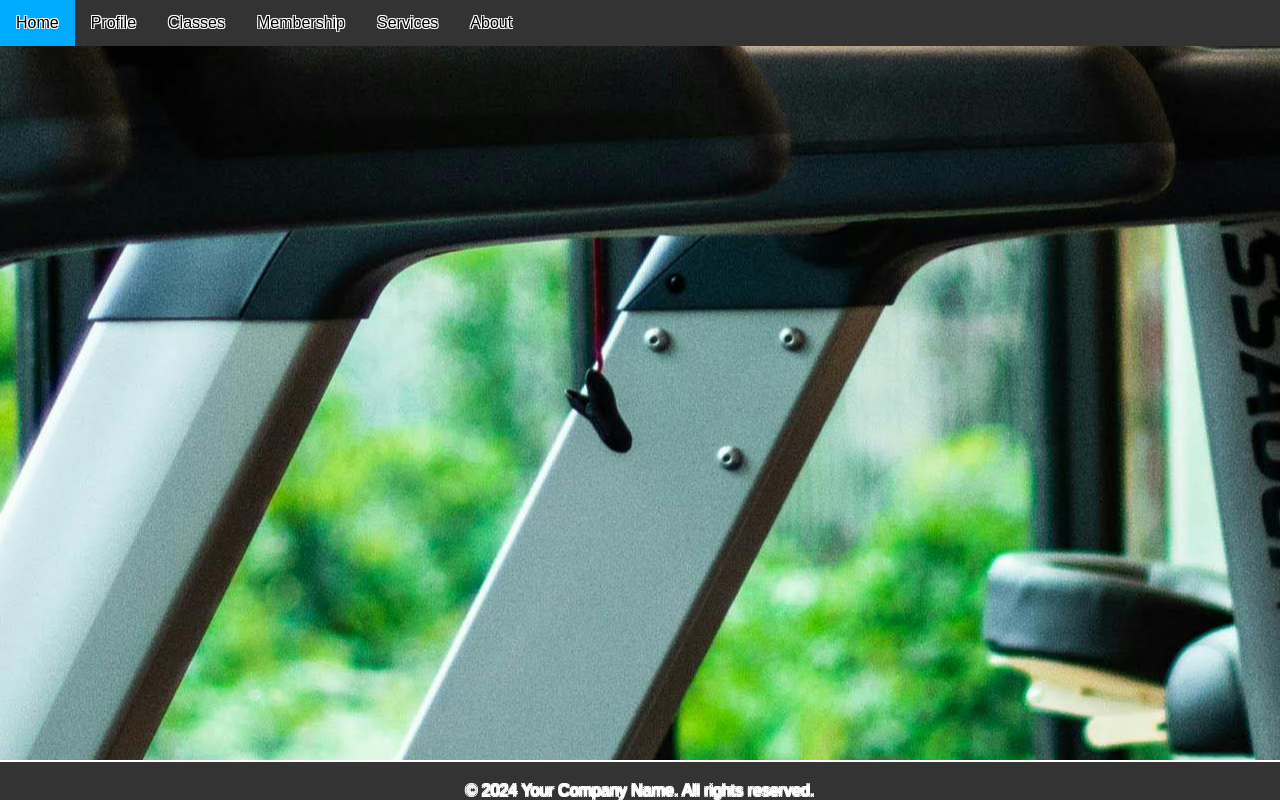
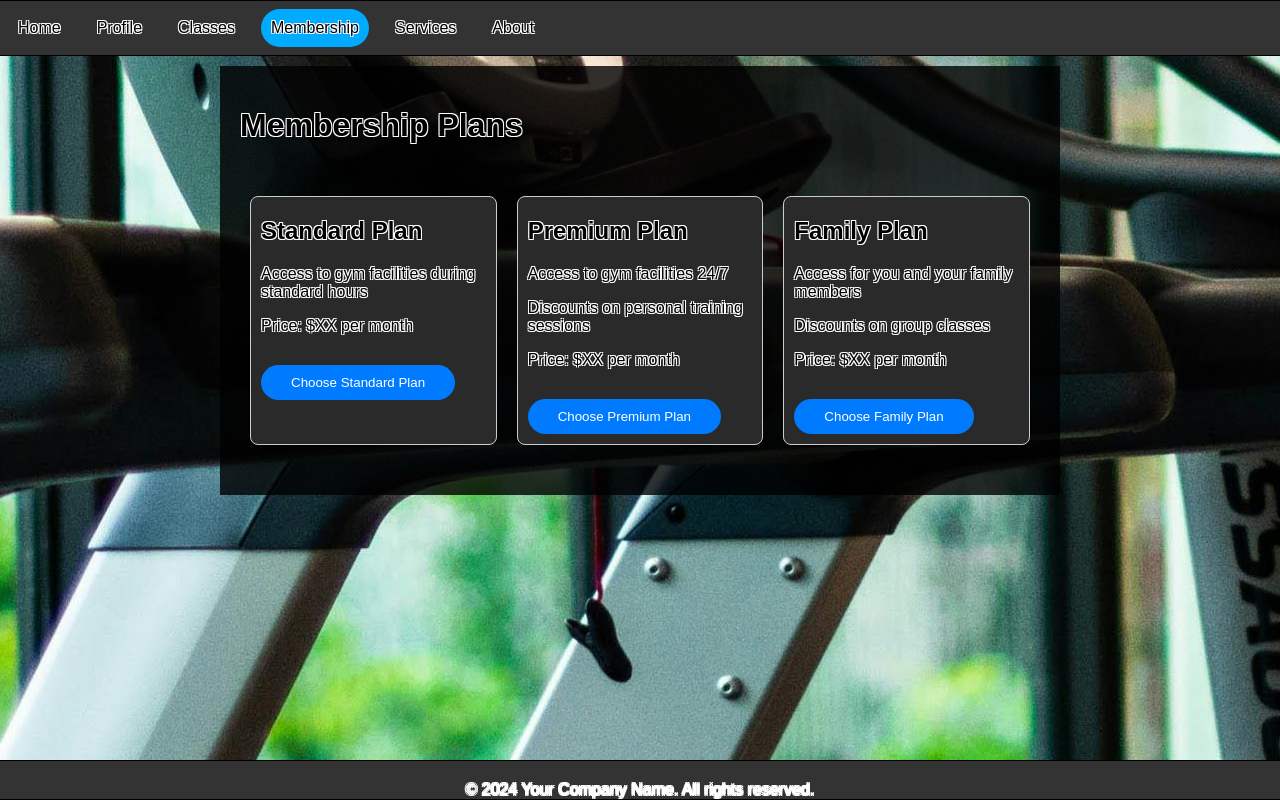
Before and after one commit to Gooz95/Python-2024, a Flask app: page /membership/ in a window 1280 px wide. Run offline with Flask 3, Linux system fonts and the light colour scheme; some libraries are stand-ins or nearby versions.

Commit message:
Added more CSS to the pages and placehodlers

```diff
--- a/static/about.css
+++ b/static/about.css
@@ -12,7 +12,7 @@
     padding: 20px; /* Adjust padding as needed */
     border: 1px solid #000000; /* Add a border for visual separation */
     border-radius: 5px; /* Add rounded corners */
-    background-color: #969696; /* Add a light background color */
+    background-color: #2a2a2a; /* Add a light background color */
     color: #000000; /* Change font color to white */
 }
 
--- a/static/global.css
+++ b/static/global.css
@@ -20,30 +20,40 @@
 
 
 
+
+
+
+
+
+
+
 /* ===== navbar stuff ===== */
 .navbar {
     background-color: #333;
     overflow: hidden;
+    border-bottom: 1px solid #000000; /* Add outline color to the top border */
+    border-top: 1px solid #000000;
 }
 
 .navbar ul {
     list-style-type: none;
-    margin: 0;
+    margin: 0px;
     padding: 0;
     overflow: hidden;
 }
 
 .navbar li {
     float: left;
+    margin: 8px;
+    border-radius: 100px; /* Add roundness to the navigation list */
 }
 
 .navbar li a {
     display: block;
     text-align: center;
-    padding: 14px 16px;
-
+    padding: 10px 10px;
+    border-radius: 100px; /* Add roundness to the navigation list */
     text-decoration: none;
-    /* padding: 5px 10px; */
 }
 
 /* light mode vs dark mode preferences on text */
@@ -71,6 +81,13 @@
     background-color: #00aaff;
 }
 
+.navbar li a.active {
+    background-color: #00aaff; /* Change background color of active link */
+}
+
+
+
+
 
 
 
@@ -82,14 +99,6 @@
 
 /* Bottom Navigation bar */
 /* static/styles.css */
-.footer {
-    background-color: #333;
-    position: fixed;
-    left: 0;
-    bottom: 0;
-    width: 100%;
-}
-
 .bottom-navbar {
     display: flex;
     justify-content: center;
@@ -117,13 +126,14 @@
     left: 0;
     bottom: 0;
     width: 100%;
-    border-top: 2px solid #ffffff; /* Add outline color to the top border */
+    border-top: 1px solid #000000; /* Add outline color to the top border */
+    border-bottom: 1px solid #000000;
 }
 
 /* Footer size and font */
 .copyright {
     color: #ffffff; /* Set font color of the copyright notice */
     text-align: center;
-    margin: 0px 0; /* Add some margin for spacing */
+    margin: 0px 0px; /* Add some margin for spacing */
     font-size: 16px;
 }
--- a/static/membership.css
+++ b/static/membership.css
@@ -4,3 +4,52 @@
     background-position: center;
     background-repeat: no-repeat;
 }
+
+
+
+
+.container {
+    max-width: 800px;
+    margin: 10px auto;
+    padding: 20px;
+    color: #fff; /* Set text color to white */
+    background-color: rgba(0, 0, 0, 0.800);
+}
+
+
+/* Only add membership page specific CSS here */
+.membership-grid {
+    display: flex; /* Use flexbox to create a flexible layout */
+    justify-content: space-between; /* Distribute items evenly along the main axis */
+}
+
+.membership-plan {
+    flex: 1; /* Make each plan flexible to occupy equal space */
+    padding: 10px;
+    border: 1px solid #ccc; /* Add a border for visual separation */
+    border-radius: 8px; /* Add rounded corners */
+    background-color: #2a2a2a; /* Set background color */
+    margin: 30px 10px; /* Add margin to create space between plans */
+}
+
+.membership-plan h2 {
+    margin-top: 10px; /* Remove default margin */
+}
+
+.membership-plan p {
+    margin-bottom: 0px; /* Add space between paragraphs */
+}
+
+.membership-plan button {
+    background-color: #007bff; /* Set button background color */
+    color: #fff; /* Set button text color */
+    border: none; /* Remove button border */
+    margin-top: 30px;
+    padding: 10px 30px; /* Add padding to button */
+    border-radius: 100px; /* Add rounded corners to button */
+    cursor: pointer; /* Add cursor pointer on hover */
+}
+
+.membership-plan button:hover {
+    background-color: #0056b3; /* Change button background color on hover */
+}
--- a/templates/about.html
+++ b/templates/about.html
@@ -17,7 +17,7 @@
           <li><a href="/classes">Classes</a></li>
           <li><a href="/membership">Membership</a></li>
           <li><a href="/services">Services</a></li>
-          <li><a href="/about">About</a></li>
+          <li><a href="/about" class="active">About</a></li>
         </ul>
     </nav>
 
--- a/templates/membership.html
+++ b/templates/membership.html
@@ -15,7 +15,7 @@
           <li><a href="/">Home</a></li>
           <li><a href="/profile">Profile</a></li>
           <li><a href="/classes">Classes</a></li>
-          <li><a href="/membership">Membership</a></li>
+          <li><a href="/membership" class="active">Membership</a></li>
           <li><a href="/services">Services</a></li>
           <li><a href="/about">About</a></li>
         </ul>
@@ -24,6 +24,31 @@
 
 <!-- About the gym  -->
 
+<div class="container">
+    <h1>Membership Plans</h1>
+    <div class="membership-grid">
+        <div class="membership-plan">
+            <h2>Standard Plan</h2>
+            <p>Access to gym facilities during standard hours</p>
+            <p>Price: $XX per month</p>
+            <button>Choose Standard Plan</button>
+        </div>
+        <div class="membership-plan">
+            <h2>Premium Plan</h2>
+            <p>Access to gym facilities 24/7</p>
+            <p>Discounts on personal training sessions</p>
+            <p>Price: $XX per month</p>
+            <button>Choose Premium Plan</button>
+        </div>
+        <div class="membership-plan">
+            <h2>Family Plan</h2>
+            <p>Access for you and your family members</p>
+            <p>Discounts on group classes</p>
+            <p>Price: $XX per month</p>
+            <button>Choose Family Plan</button>
+        </div>
+    </div>
+</div>
 
 
 
--- a/templates/profile.html
+++ b/templates/profile.html
@@ -13,7 +13,7 @@
         <ul>
 
           <li><a href="/">Home</a></li>
-          <li><a href="/profile">Profile</a></li>
+          <li><a href="/profile" class="active">Profile</a></li>
           <li><a href="/classes">Classes</a></li>
           <li><a href="/membership">Membership</a></li>
           <li><a href="/services">Services</a></li>
@@ -28,7 +28,7 @@
     <!-- Placeholder text for user's profile -->
     <div class="container">
         <h1>Member Profile</h1>
-        <h2>Welcome to Your Profile</h2>
+        <h2>Welcome, [User's Name]!</h2> <!-- Add the user's placeholder name here -->
         <p>Here, you can view and manage your membership information.</p>
         <h3>Your Classes</h3>
         <p>Show classes for the user that they are signed up for.</p>
--- a/templates/services.html
+++ b/templates/services.html
@@ -17,7 +17,7 @@
           <li><a href="/profile">Profile</a></li>
           <li><a href="/classes">Classes</a></li>
           <li><a href="/membership">Membership</a></li>
-          <li><a href="/services">Services</a></li>
+          <li><a href="/services" class="active">Services</a></li>
           <li><a href="/about">About</a></li>
         </ul>
     </nav>
```
Also changed, not shown: static/classes.css (+43 -0 lines), static/index.css (+37 -2 lines), static/profile.css (+23 -0 lines), templates/classes.html (+7 -3 lines), templates/index.html (+5 -3 lines).
